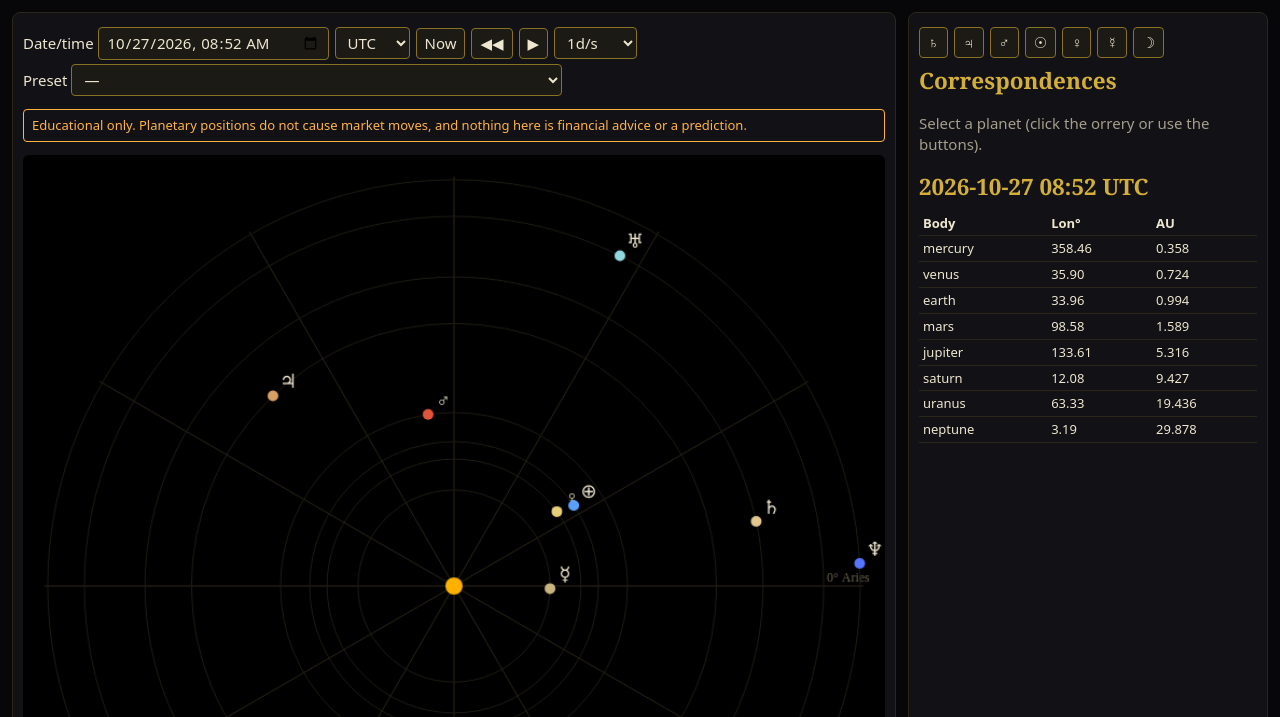
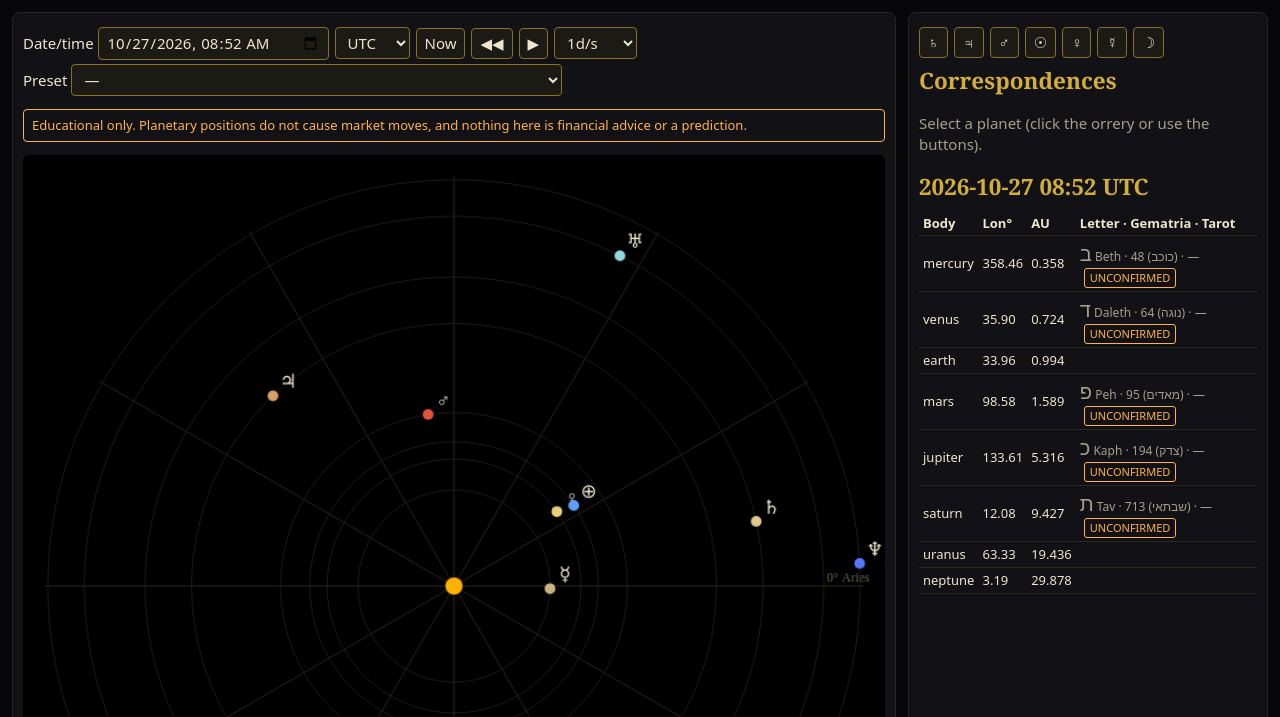
Before and after one commit to mrjosueayalaperez-dev/Sidereal-, a website with bundled scripts: page index.html in a window 1280 px wide. Shown: the part 83-800 px from the top of the page. Built offline with nearby package versions, Linux system fonts and the light colour scheme.

Commit message:
T6: render built-in esoteric layer on every planet card/row via generic registry renderer; GD/Gra relabelled as attribution switch

```diff
--- a/css/app.css
+++ b/css/app.css
@@ -14,3 +14,4 @@ a{color:var(--gold)}
 .muted{color:var(--muted)}table{border-collapse:collapse;width:100%}td,th{border-bottom:1px solid #2a2618;padding:3px 4px;text-align:left;font-size:13px}
 .sr-only{position:absolute;width:1px;height:1px;overflow:hidden;clip:rect(0 0 0 0)}
 .row{display:flex;gap:6px;flex-wrap:wrap;align-items:center;margin:4px 0}
+.heb{font-size:20px}.esoteric th{width:45%}.eso{font-size:12px;color:var(--muted)}
--- a/js/main.js
+++ b/js/main.js
@@ -3,8 +3,9 @@ import { drawOrrery, PLANETS } from './render/orrery.js';
 import { parse, serialize, createStore, SPEEDS } from './state.js';
 import { makeGematria } from './gematria.js';
 import { renderPanel } from './ui/panel.js';
+import { decorateRows } from './ui/esoteric.js';
 const J = f => fetch(new URL(`../data/${f}.json`, import.meta.url)).then(r => r.json());
-const [presetsData, { planets }, { letters }, { sephirot }, { paths }, { sources }] = await Promise.all(['presets', 'planets', 'letters', 'sephirot', 'paths', 'sources'].map(J));
+const [presetsData, { planets }, { letters }, { sephirot }, { paths }, { sources }, registry] = await Promise.all(['presets', 'planets', 'letters', 'sephirot', 'paths', 'sources', 'esoteric-registry'].map(J));
 const gem = makeGematria(letters);
 const app = document.getElementById('app');
 app.innerHTML = `<section class="card">
@@ -40,8 +41,9 @@ function render(s) {
   $('tz').value = s.tz; $('when').textContent = s.t.toISOString().slice(0, 16).replace('T', ' ') + ' UTC';
   $('prec').innerHTML = lowPrecision(s.t) ? '<span class="badge">low precision (outside 1800–2200)</span>' : '';
   $('pos').innerHTML = '<tr><th>Body</th><th>Lon°</th><th>AU</th></tr>' + Object.entries(pos).map(([id, p]) => `<tr><td>${id}</td><td>${p.lon.toFixed(2)}</td><td>${p.dist.toFixed(3)}</td></tr>`).join('');
-  renderPanel($('panel'), { planet: planets.find(p => p.id === s.sel), letters, sephirot, gem, version: s.letters, sources });
+  renderPanel($('panel'), { planet: planets.find(p => p.id === s.sel), letters, sephirot, gem, version: s.letters, sources, registry });
   document.querySelectorAll('[data-planet]').forEach(b => b.setAttribute('aria-pressed', b.dataset.planet === s.sel));
+  decorateRows(document, planets, registry, { system: s.letters, letters });
   history.replaceState(null, '', '?' + serialize(s));
   window.__sidereal = { state: s, positions: pos, hits, rate };
 }
--- /dev/null
+++ b/js/ui/esoteric.js
@@ -0,0 +1,32 @@
+// Generic renderer for the built-in per-planet esoteric layer. Driven entirely by data/esoteric-registry.json:
+// any field listed there and present in planet.esoteric renders, always (no visibility toggle).
+const esc = s => String(s).replace(/[&<>"]/g, c => ({ '&': '&amp;', '<': '&lt;', '>': '&gt;', '"': '&quot;' }[c]));
+const badge = f => `<span class="badge" title="${esc(f.note || 'Not verified against a primary source')}">UNCONFIRMED</span>`;
+/** Resolve the field for an attribution system (e.g. gd/gra) if the registry marks it systemAware. */
+export function resolveField(field, reg, system) {
+  if (reg.systemAware && system && field.system !== system && field.variants?.[system]) return { ...field.variants[system], system };
+  return field;
+}
+function fmtValue(f, reg, letters) {
+  if (f.value === null || f.status === 'UNCONFIRMED') return `<span class="muted">—</span> ${badge(f)}`;
+  if (reg.format === 'hebrew-letter') { const L = letters?.find(l => l.char === f.value); return `<span lang="he" class="heb">${esc(f.value)}</span>${L ? ` ${esc(L.name)}` : ''}`; }
+  return esc(f.value) + (reg.detailKey && f[reg.detailKey] ? ` <span class="muted">(<span lang="he">${esc(f[reg.detailKey])}</span>)</span>` : '');
+}
+/** Full card rows (table) or compact inline summary. */
+export function renderEsoteric(planet, registry, { system = 'gd', letters = null, compact = false } = {}) {
+  const rows = registry.fields.filter(r => planet.esoteric?.[r.key]).map(r => { const f = resolveField(planet.esoteric[r.key], r, system);
+    return { r, f, html: fmtValue(f, r, letters) }; });
+  if (compact) return `<span class="eso" data-eso-planet="${esc(planet.id)}">${rows.map(({ r, html }) => `<span data-eso="${esc(r.key)}" title="${esc(r.label)}">${html}</span>`).join(' · ')}</span>`;
+  return `<table class="esoteric" data-eso-planet="${esc(planet.id)}"><caption class="muted">Built-in correspondences</caption>${rows.map(({ r, f, html }) =>
+    `<tr data-eso="${esc(r.key)}"><th scope="row">${esc(r.label)}${r.systemAware ? ` <span class="muted">(${esc((f.system || system).toUpperCase())})</span>` : ''}</th><td>${html}</td></tr>`).join('')}</table>`;
+}
+/** Append the compact built-in layer to any table row naming a planet (positions, signs, …). Idempotent per render. */
+export function decorateRows(root, planets, registry, opts) {
+  for (const tr of root.querySelectorAll('#pos tr, #signs tr')) {
+    if (tr.querySelector('.eso-cell')) continue;
+    const cell = document.createElement(tr.querySelector('th') ? 'th' : 'td'); cell.className = 'eso-cell';
+    if (cell.tagName === 'TH') cell.textContent = 'Letter · Gematria · Tarot';
+    else { const name = (tr.cells[0]?.textContent || '').toLowerCase(); const p = planets.find(p => new RegExp(`\\b${p.id}\\b`).test(name)); if (p) cell.innerHTML = renderEsoteric(p, registry, { ...opts, compact: true }); }
+    tr.appendChild(cell);
+  }
+}
--- a/js/ui/panel.js
+++ b/js/ui/panel.js
@@ -1,13 +1,16 @@
+import { renderEsoteric } from './esoteric.js';
 // Click-a-planet card: correspondences, gematria, letters (version toggle), sources. Unconfirmed fields get a badge.
 const esc = s => String(s).replace(/[&<>"]/g, c => ({ '&': '&amp;', '<': '&lt;', '>': '&gt;', '"': '&quot;' }[c]));
 export const GEMATRIA_NOTE = 'Gematria values are traditional and educational. They are not predictive and do not describe any causal influence.';
 const U = v => `<span class="muted">—</span> <span class="badge" title="${esc(v.note)}">UNCONFIRMED</span>${v.draft ? ` <span class="muted">(draft: ${esc(v.draft)})</span>` : ''}`;
 const val = v => v && v.status === 'UNCONFIRMED' ? U(v) : esc(v?.value ?? v);
-export function renderPanel(el, { planet, letters, sephirot, gem, version, sources }) {
+export function renderPanel(el, { planet, letters, sephirot, gem, version, sources, registry }) {
   if (!planet) { el.innerHTML = '<h2>Correspondences</h2><p class="muted">Select a planet (click the orrery or use the buttons).</p>'; return; }
   const g = gem(planet.hebrewName), seph = sephirot.find(s => s.n === planet.sephirah);
   const letterChar = planet.letters[version]; const L = typeof letterChar === 'string' ? letters.find(l => l.char === letterChar) : null;
   el.innerHTML = `<h2>${planet.symbol} ${esc(planet.id[0].toUpperCase() + planet.id.slice(1))}</h2>
+  ${renderEsoteric(planet, registry, { system: version, letters })}
+  ${g.standard !== planet.esoteric.nameGematria.value ? '<p class="badge">computed gematria differs from data</p>' : ''}
   <table>
    <tr><th>Hebrew</th><td dir="rtl" lang="he">${planet.hebrewName}</td><td>${planet.translit}</td></tr>
    <tr><th>Metal</th><td colspan="2">${planet.metal}</td></tr><tr><th>Day</th><td colspan="2">${planet.day}</td></tr>
@@ -17,8 +20,9 @@ export function renderPanel(el, { planet, letters, sephirot, gem, version, sourc
    <tr><th>Path (GD)</th><td colspan="2">${planet.path}</td></tr>
    <tr><th>Hexagram</th><td colspan="2">${val(planet.hexagram)}</td></tr>
   </table>
-  <h3>Double letter</h3>
-  <div class="row" role="radiogroup" aria-label="Sefer Yetzirah version">${['gd', 'gra'].map(v => `<label><input type="radio" name="lv" value="${v}" ${v === version ? 'checked' : ''}> ${v === 'gd' ? 'GD / 777' : 'Gra'}</label>`).join('')}
+  <h3>Letter attribution system</h3>
+  <p class="muted" style="font-size:12px">Switches which Sefer Yetzirah attribution the Hebrew letter uses; it does not hide anything.</p>
+  <div class="row" role="radiogroup" aria-label="Letter attribution system (Sefer Yetzirah version)">${['gd', 'gra'].map(v => `<label><input type="radio" name="lv" value="${v}" ${v === version ? 'checked' : ''}> ${v === 'gd' ? 'GD / 777' : 'Gra'}</label>`).join('')}
    <span class="muted">Short/Long/Saadia</span> <span class="badge" title="${esc(planet.letters.short.note)}">UNCONFIRMED</span></div>
   <p id="letterOut">${L ? `<span lang="he" style="font-size:22px">${L.char}</span> ${L.name} (=${L.standard})` : val(letterChar)}</p>
   <h3>Gematria of <span lang="he">${planet.hebrewName}</span></h3>
```
Also changed, not shown: tests/esoteric-ui.test.js (added, +27 -0 lines), README.md.
